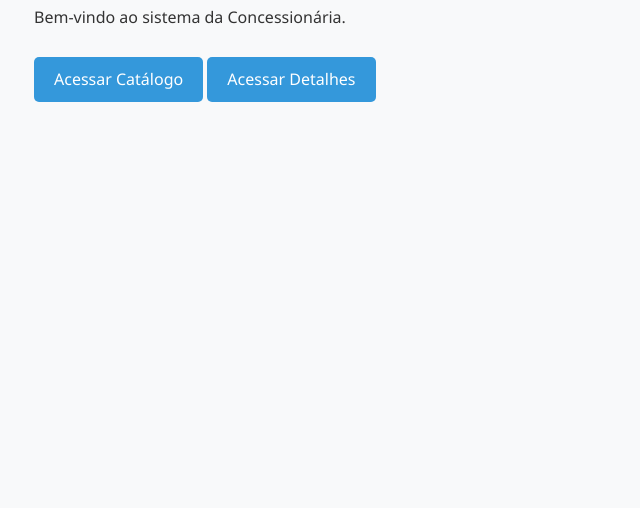
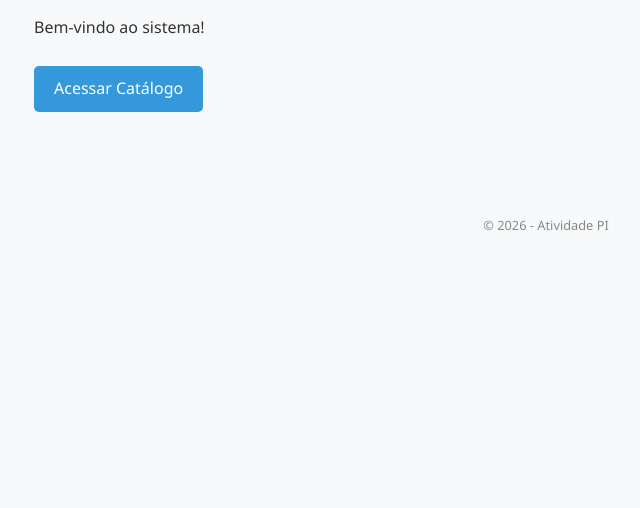
Before and after one commit to Martinzcam/Atividade_pi, a Django app: page / in a window 1280 px wide. Shown: the part 240-748 px from the top of the page, without its empty margins (94-734 px from the left). Run offline with Django 5.2, Linux system fonts and the light colour scheme.

Commit message:
Organização de templates com tags block e correção de URLs

```diff
--- /dev/null
+++ b/templates/base.html
@@ -0,0 +1,24 @@
+{% load static %}
+<!DOCTYPE html>
+<html lang="pt-br">
+<head>
+    <meta charset="UTF-8">
+    <title>{% block title %}Concessionária{% endblock %}</title>
+    <link rel="stylesheet" href="{% static 'css/style.css' %}">
+</head>
+<body>
+    <header>
+        <img src="{% static 'img/logo.png' %}" alt="Logo" width="100">
+        <h1>Sistema de Gestão de Veículos</h1>
+    </header>
+
+    <main class="container">
+        {% block content %}
+        {% endblock %}
+    </main>
+
+    <footer>
+        <p>&copy; 2026 - Atividade PI</p>
+    </footer>
+</body>
+</html>
--- a/templates/home.html
+++ b/templates/home.html
@@ -1,23 +1,10 @@
-{% load static %}
-<!DOCTYPE html>
-<html lang="pt-br">
-<head>
-    <meta charset="UTF-8">
-    <title>Home - Concessionária</title>
-    <link rel="stylesheet" href="{% static 'css/style.css' %}">
-</head>
-<body>
-    <header>
-        <img src="{% static 'img/bannerstatic.jpg' %}" alt="Logo Concessionária" width="150">
-        <h1>Sistema de Gestão de Veículos</h1>
-    </header>
+{% extends 'base.html' %}
 
-    <main>
-        <div class="container">
-            <p>Bem-vindo ao sistema da Concessionária.</p>
-            <a href="{% url 'veiculos:lista_veiculos' %}" class="btn">Acessar Catálogo</a>
-            <a href="{% url 'veiculos:detalhe_veiculos' %}" class="btn">Acessar Detalhes</a>
-        </div>
-    </main>
-</body>
-</html>
+{% block title %}Página Inicial{% endblock %}
+
+{% block content %}
+    <div class="welcome-section">
+        <p>Bem-vindo ao sistema!</p>
+        <a href="{% url 'veiculos:lista_veiculos' %}" class="btn">Acessar Catálogo</a>
+    </div>
+{% endblock %}
```
Also changed, not shown: templates/veiculos/lista.html (+8 -22 lines).
